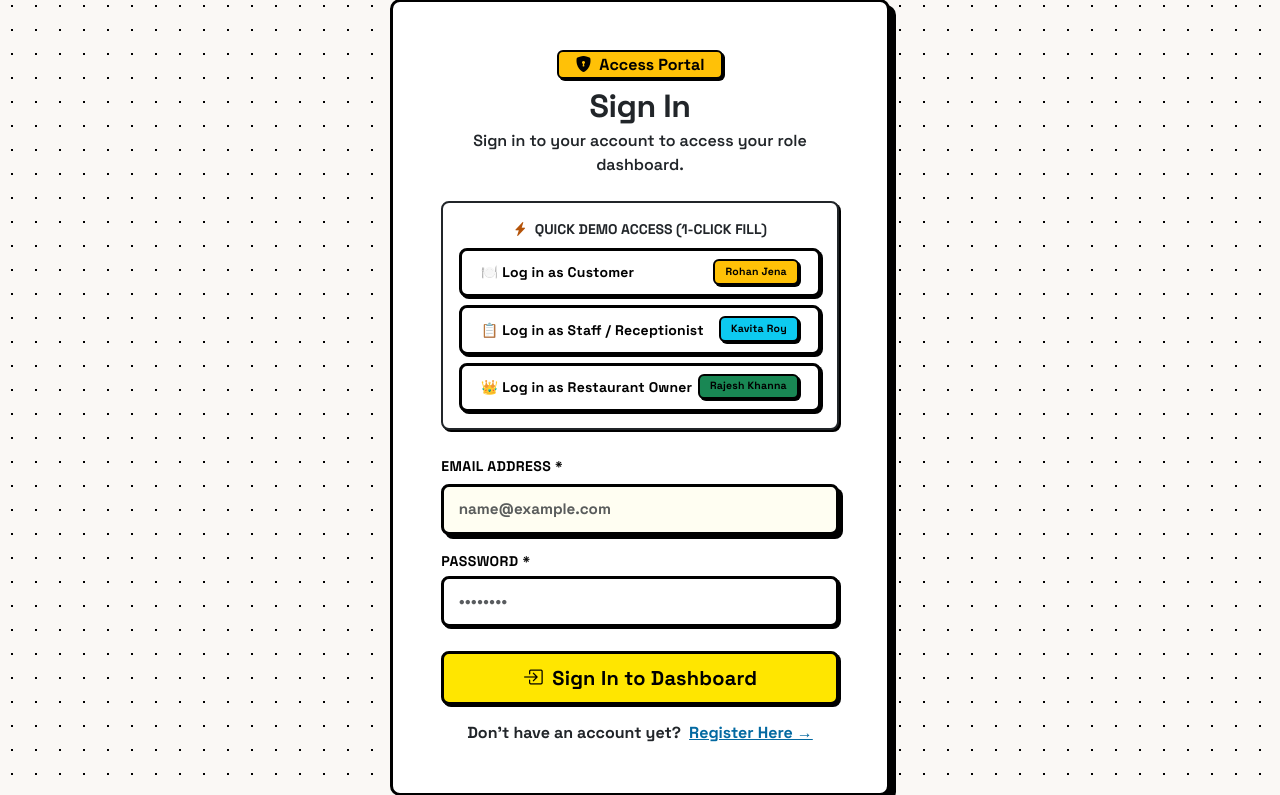
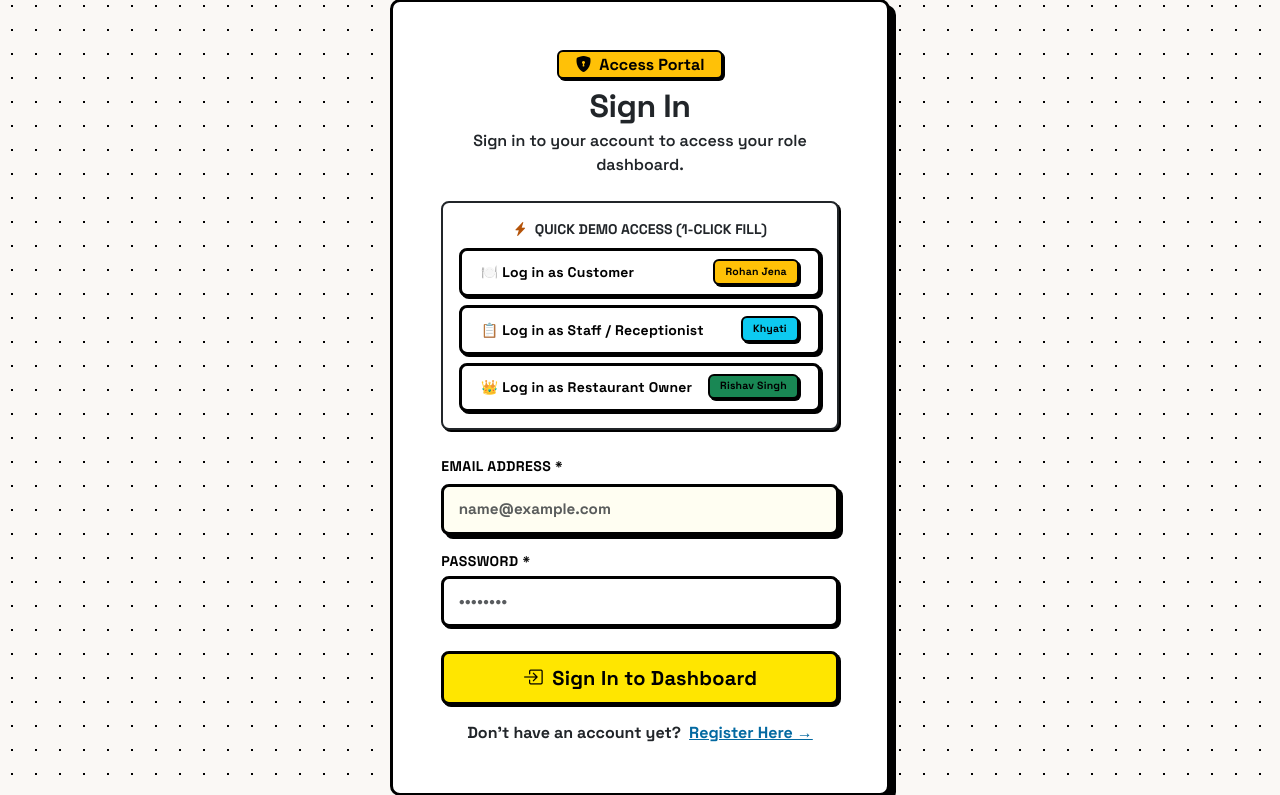
Before and after one commit to rishav-bits/DBMS_RESTAURANT_MANAGER, a Flask app: page /login in a window 1280 px wide. Shown: the part 198-993 px from the top of the page. Run offline with Flask 3, Linux system fonts and the light colour scheme.

Commit message:
Update Staff to Khyati and Owner to Rishav Singh

```diff
--- a/app/templates/login.html
+++ b/app/templates/login.html
@@ -27,11 +27,11 @@
           </button>
           <button type="button" class="btn btn-sm btn-outline-info d-flex align-items-center justify-content-between" onclick="fillDemo('receptionist@example.com', 'staff123')">
             <span class="fw-bold">📋 Log in as Staff / Receptionist</span>
-            <span class="badge bg-info text-dark">Kavita Roy</span>
+            <span class="badge bg-info text-dark">Khyati</span>
           </button>
           <button type="button" class="btn btn-sm btn-outline-warning d-flex align-items-center justify-content-between" onclick="fillDemo('owner@example.com', 'owner123')">
             <span class="fw-bold">👑 Log in as Restaurant Owner</span>
-            <span class="badge bg-success text-dark">Rajesh Khanna</span>
+            <span class="badge bg-success text-dark">Rishav Singh</span>
           </button>
         </div>
       </div>
--- a/setup_auth.py
+++ b/setup_auth.py
@@ -68,7 +68,7 @@ def setup_auth():
         {
             "email": "receptionist@example.com",
             "password": "staff123",
-            "full_name": "Kavita Roy (Receptionist)",
+            "full_name": "Khyati (Receptionist)",
             "phone": "+91 98111 22334",
             "role": "STAFF",
             "staff_title": "Receptionist / Front Desk",
@@ -79,7 +79,7 @@ def setup_auth():
         {
             "email": "owner@example.com",
             "password": "owner123",
-            "full_name": "Rajesh Khanna (Owner)",
+            "full_name": "Rishav Singh (Owner)",
             "phone": "+91 99999 88888",
             "role": "OWNER",
             "staff_title": "Restaurant Owner & Founder",
```
